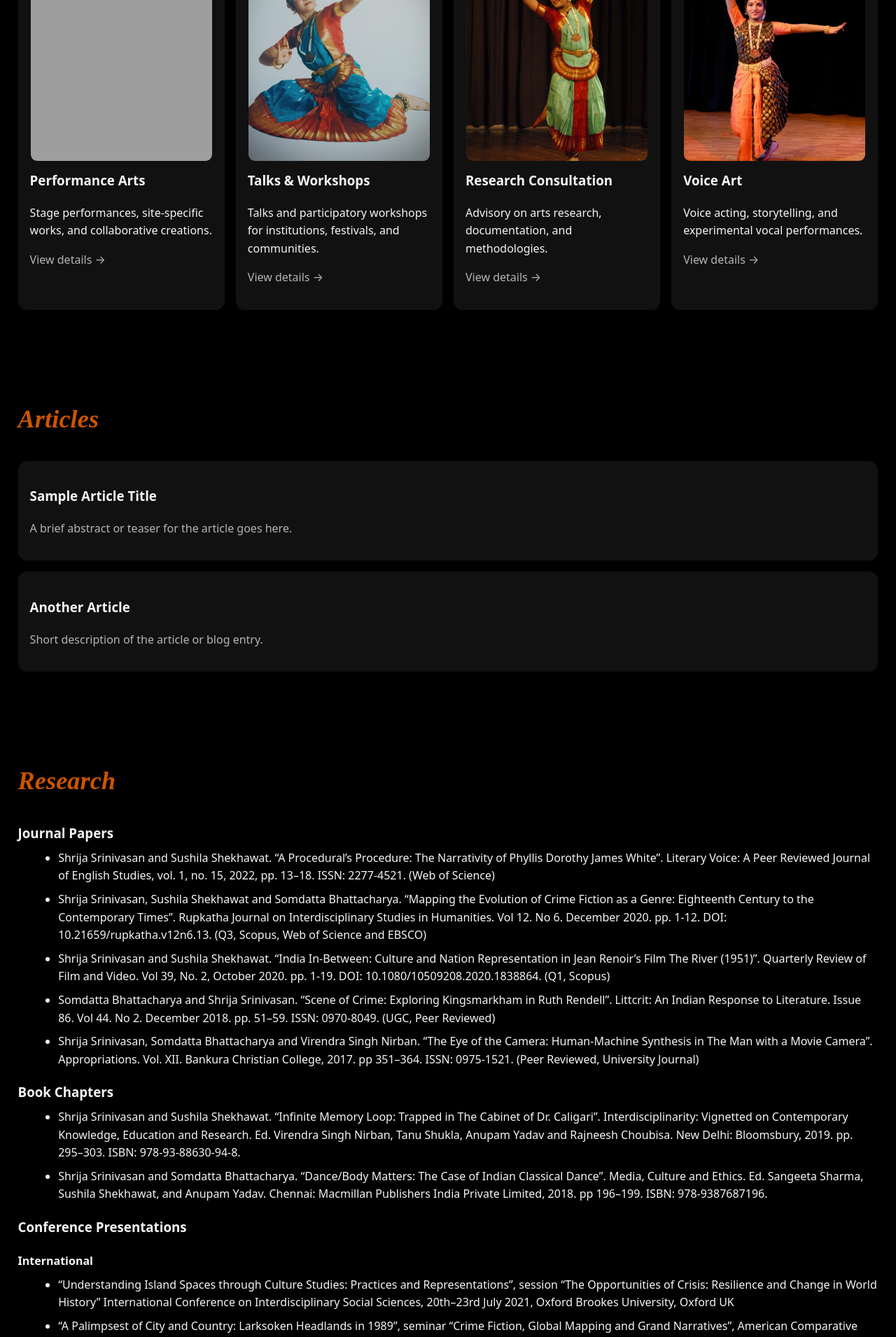
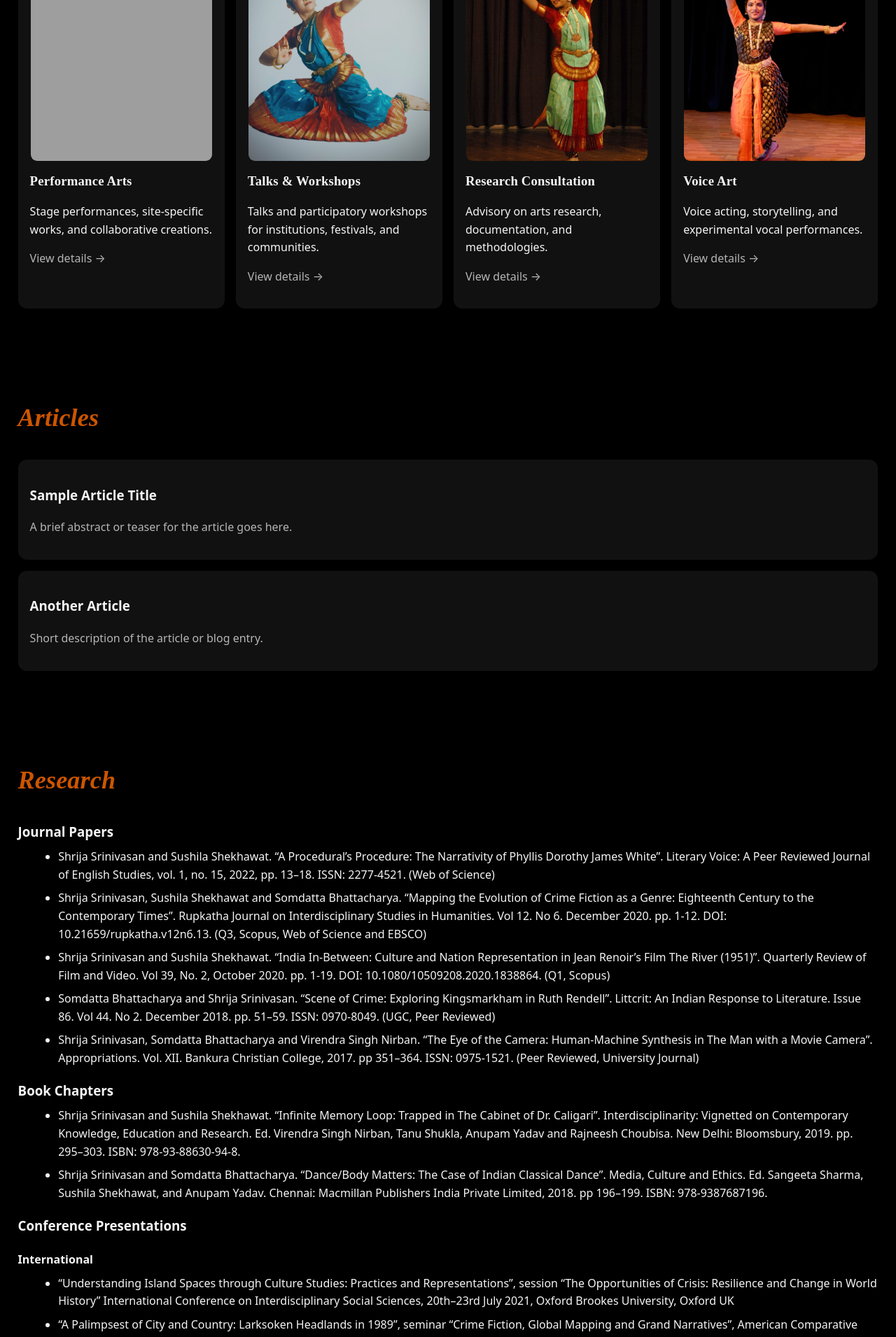
Before and after one commit to techunderfive/Bharatnatyam-Srs, a Jekyll site: the page built from index.html, in a window 1280 px wide. Shown: the part 1590-3501 px from the top of the page at 70% size. Built offline with Jekyll 4.4.1, drawn with Linux system fonts in a browser that asks for light colours; some web fonts are replaced; grey boxes are pictures that could not be loaded.

Commit message:
Services cards: highlight titles with Playfair Display and brand color; add hover

```diff
--- a/assets/css/style.css
+++ b/assets/css/style.css
@@ -80,6 +80,15 @@
 .card__thumb { border-radius: 10px; overflow: hidden; border: 1px solid #121212; background:#0b0b0b; margin-bottom: .75rem; aspect-ratio: 4/5; }
 .card__thumb img { width: 100%; height: 100%; display: block; object-fit: cover; }
 .card h3 { margin-top: 0; }
+.cards .card h3 { margin: 0 0 .35rem; }
+.cards .card h3 a {
+  font-family: 'Playfair Display', serif;
+  font-weight: 700;
+  letter-spacing: .2px;
+  color: var(--brand);
+  text-decoration: none;
+}
+.cards .card h3 a:hover { color: #E2C36A; }
 
 /* POSTS */
 .posts { list-style: none; padding: 0; margin: 1rem 0 0; display: grid; gap: 1rem; }
```
